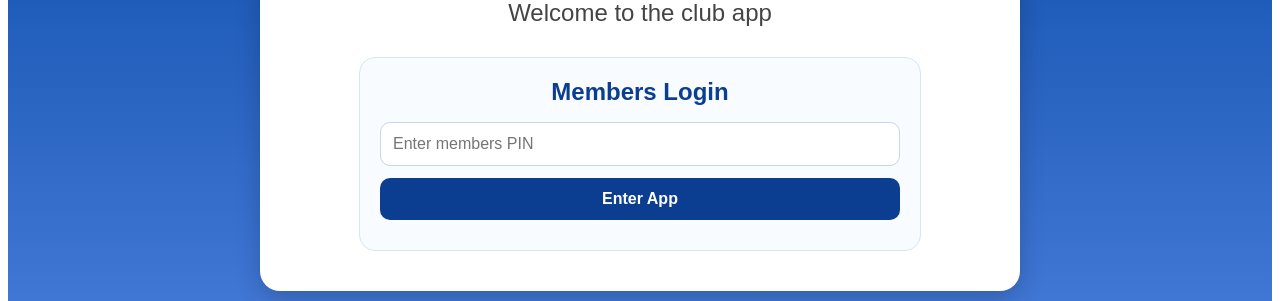
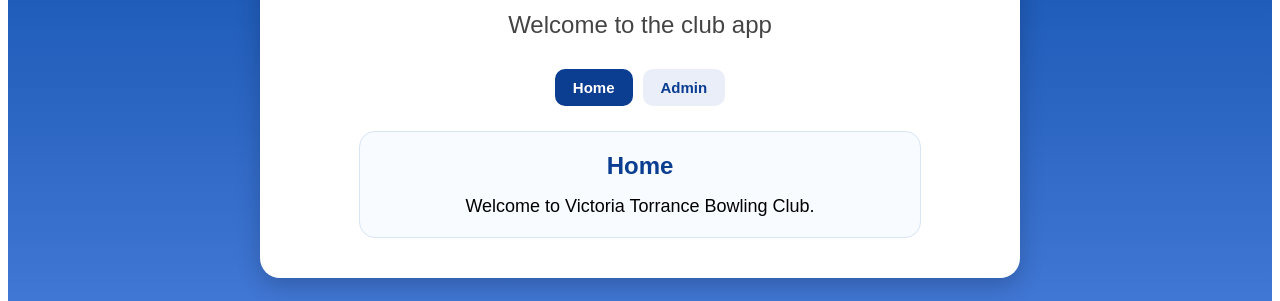
Before and after one commit to woodileebowlingclub-boop/victoria-torrance-bowling-club, a React (Vite) app: page / in a window 1280 px wide. Shown: the part 423-724 px from the top of the page. Built offline with nearby package versions, Linux system fonts and the light colour scheme; the HTML template or start-up script is replaced by a standard one.

Commit message:
Refactor App component and styles

```diff
--- a/src/App.jsx
+++ b/src/App.jsx
@@ -1,7 +1,6 @@
 import React, { useEffect, useState } from "react";
 import logo from "./assets/logo.png";
 
-const DEFAULT_MEMBER_PIN = "1234";
 const DEFAULT_ADMIN_PIN = "2059";
 
 const styles = {
@@ -15,7 +14,6 @@ const styles = {
     padding: "20px",
     boxSizing: "border-box",
   },
-
   container: {
     textAlign: "center",
     background: "#ffffff",
@@ -25,13 +23,11 @@ const styles = {
     maxWidth: "720px",
     boxShadow: "0 8px 25px rgba(0,0,0,0.2)",
   },
-
   logo: {
     width: "260px",
     height: "auto",
     marginBottom: "25px",
   },
-
   title: {
     fontSize: "36px",
     fontWeight: "bold",
@@ -39,13 +35,11 @@ const styles = {
     marginBottom: "12px",
     lineHeight: "1.2",
   },
-
   subtitle: {
     fontSize: "24px",
     color: "#444",
     marginBottom: "30px",
   },
-
   tabs: {
     display: "flex",
     justifyContent: "center",
@@ -53,7 +47,6 @@ const styles = {
     flexWrap: "wrap",
     marginBottom: "25px",
   },
-
   tab: (active) => ({
     padding: "10px 18px",
     borderRadius: "10px",
@@ -64,7 +57,6 @@ const styles = {
     fontWeight: "bold",
     fontSize: "15px",
   }),
-
   panel: {
     maxWidth: "520px",
     margin: "0 auto",
@@ -74,14 +66,12 @@ const styles = {
     borderRadius: "16px",
     padding: "20px",
   },
-
   heading: {
     marginTop: 0,
     marginBottom: "16px",
     color: "#0b3d91",
     textAlign: "center",
   },
-
   input: {
     width: "100%",
     padding: "12px",
@@ -91,7 +81,6 @@ const styles = {
     fontSize: "16px",
     boxSizing: "border-box",
   },
-
   button: {
     width: "100%",
     padding: "12px",
@@ -104,7 +93,6 @@ const styles = {
     cursor: "pointer",
     marginBottom: "10px",
   },
-
   secondaryButton: {
     width: "100%",
     padding: "12px",
@@ -117,21 +105,18 @@ const styles = {
     cursor: "pointer",
     marginBottom: "10px",
   },
-
   message: {
     marginTop: "10px",
     textAlign: "center",
     fontWeight: "bold",
     color: "#0b3d91",
   },
-
   note: {
     fontSize: "14px",
     color: "#555",
     marginTop: "8px",
     textAlign: "center",
   },
-
   centreText: {
     textAlign: "center",
     margin: 0,
@@ -140,13 +125,8 @@ const styles = {
 };
 
 export default function App() {
-  const [memberPin] = useState(DEFAULT_MEMBER_PIN);
   const [adminPin, setAdminPin] = useState(DEFAULT_ADMIN_PIN);
-
-  const [enteredMemberPin, setEnteredMemberPin] = useState("");
   const [enteredAdminPin, setEnteredAdminPin] = useState("");
-
-  const [loggedIn, setLoggedIn] = useState(false);
   const [adminUnlocked, setAdminUnlocked] = useState(false);
   const [tab, setTab] = useState("home");
   const [message, setMessage] = useState("");
@@ -159,28 +139,6 @@ export default function App() {
     const savedAdminPin = localStorage.getItem("victoria_admin_pin");
     if (savedAdminPin) setAdminPin(savedAdminPin);
   }, []);
-
-  const handleMemberLogin = () => {
-    if (enteredMemberPin === memberPin) {
-      setLoggedIn(true);
-      setEnteredMemberPin("");
-      setMessage("");
-    } else {
-      setMessage("Incorrect members PIN");
-    }
-  };
-
-  const handleMemberLogout = () => {
-    setLoggedIn(false);
-    setAdminUnlocked(false);
-    setEnteredMemberPin("");
-    setEnteredAdminPin("");
-    setCurrentAdminPinInput("");
-    setNewAdminPinInput("");
-    setConfirmAdminPinInput("");
-    setTab("home");
-    setMessage("");
-  };
 
   const handleAdminLogin = () => {
     if (enteredAdminPin === adminPin) {
@@ -231,45 +189,12 @@ export default function App() {
     setMessage("Admin PIN changed successfully.");
   };
 
-  if (!loggedIn) {
-    return (
-      <div style={styles.page}>
-        <div style={styles.container}>
-          <img src={logo} alt="Club Logo" style={styles.logo} />
-
-          <div style={styles.title}>Victoria Torrance Bowling Club</div>
-
-          <div style={styles.subtitle}>Welcome to the club app</div>
-
-          <div style={styles.panel}>
-            <h2 style={styles.heading}>Members Login</h2>
-
-            <input
-              type="password"
-              placeholder="Enter members PIN"
-              value={enteredMemberPin}
-              onChange={(e) => setEnteredMemberPin(e.target.value)}
-              style={styles.input}
-            />
-
-            <button onClick={handleMemberLogin} style={styles.button}>
-              Enter App
-            </button>
-
-            {message && <div style={styles.message}>{message}</div>}
-          </div>
-        </div>
-      </div>
-    );
-  }
-
   return (
     <div style={styles.page}>
       <div style={styles.container}>
         <img src={logo} alt="Club Logo" style={styles.logo} />
 
         <div style={styles.title}>Victoria Torrance Bowling Club</div>
-
         <div style={styles.subtitle}>Welcome to the club app</div>
 
         <div style={styles.tabs}>
@@ -278,9 +203,6 @@ export default function App() {
           </button>
           <button style={styles.tab(tab === "admin")} onClick={() => setTab("admin")}>
             Admin
-          </button>
-          <button style={styles.tab(false)} onClick={handleMemberLogout}>
-            Logout
           </button>
         </div>
 
@@ -345,9 +267,7 @@ export default function App() {
                   Lock Admin
                 </button>
 
-                <div style={styles.note}>
-                  The new admin PIN is saved in this browser.
-                </div>
+                <div style={styles.note}>The new admin PIN is saved in this browser.</div>
               </>
             )}
 
```
